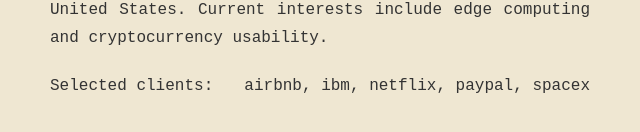
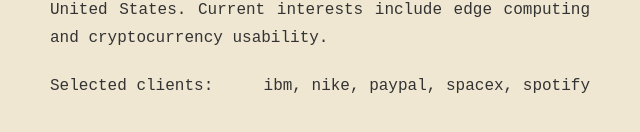
Before and after one commit to bitpshr/bitpshr.net, a website: page public/index.html in a window 1280 px wide. Shown: the part 472-604 px from the top of the page, 320-960 px from the left. Drawn offline with Linux system fonts and the light colour scheme.

Commit message:
feat: update clients

```diff
--- a/public/index.html
+++ b/public/index.html
@@ -158,11 +158,11 @@
 				<div class="work">
 					Selected clients:
 					<div class="clients">
-						<span>airbnb</span>
 						<span>ibm</span>
-						<span>netflix</span>
+						<span>nike</span>
 						<span>paypal</span>
 						<span>spacex</span>
+						<span>spotify</span>
 					</div>
 				</div>
 			</div>
```
